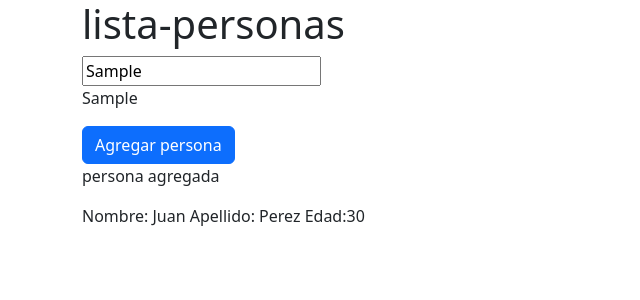
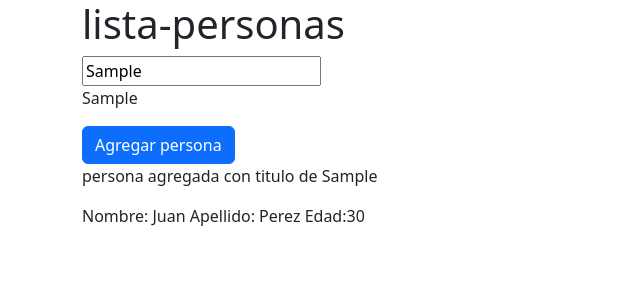
Before and after one commit to cralitos/angular-demo-course, an Angular app: page / in a window 1280 px wide. Both pictures are taken after typing "Sample" into the empty fields and a click on the button "Agregar persona". Shown: the top 300 px of the page, without its empty margins (0-640 px from the left). Built offline with nearby package versions, Linux system fonts and the light colour scheme.

Commit message:
se agrega la directiva ngIf en el html, se agrega la propiedad personaAgregada en el ts

```diff
--- a/src/app/lista-personas/lista-personas.component.html
+++ b/src/app/lista-personas/lista-personas.component.html
@@ -6,5 +6,5 @@ type="text"
 <button type="button" class="btn btn-primary"
 [disabled]="!agregarPersona"
 (click)="onAgregarPersona()">Agregar persona</button>
-<p>{{status}}</p>
+<p *ngIf="personaAgregada">{{status}} con titulo de {{tituloPersona}}</p>
 <app-persona></app-persona>
--- a/src/app/lista-personas/lista-personas.component.ts
+++ b/src/app/lista-personas/lista-personas.component.ts
@@ -11,6 +11,7 @@ export class ListaPersonasComponent implements OnInit {
   agregarPersona=false;
   status="no se ha agregado persona"
   tituloPersona = "";
+  personaAgregada = false;
   constructor() {
     setTimeout(
       ()=>{this.agregarPersona=true}
@@ -20,6 +21,7 @@ export class ListaPersonasComponent implements OnInit {
    }
 
    onAgregarPersona(){
+    this.personaAgregada=true;
     this.status="persona agregada"
    }
 
```
